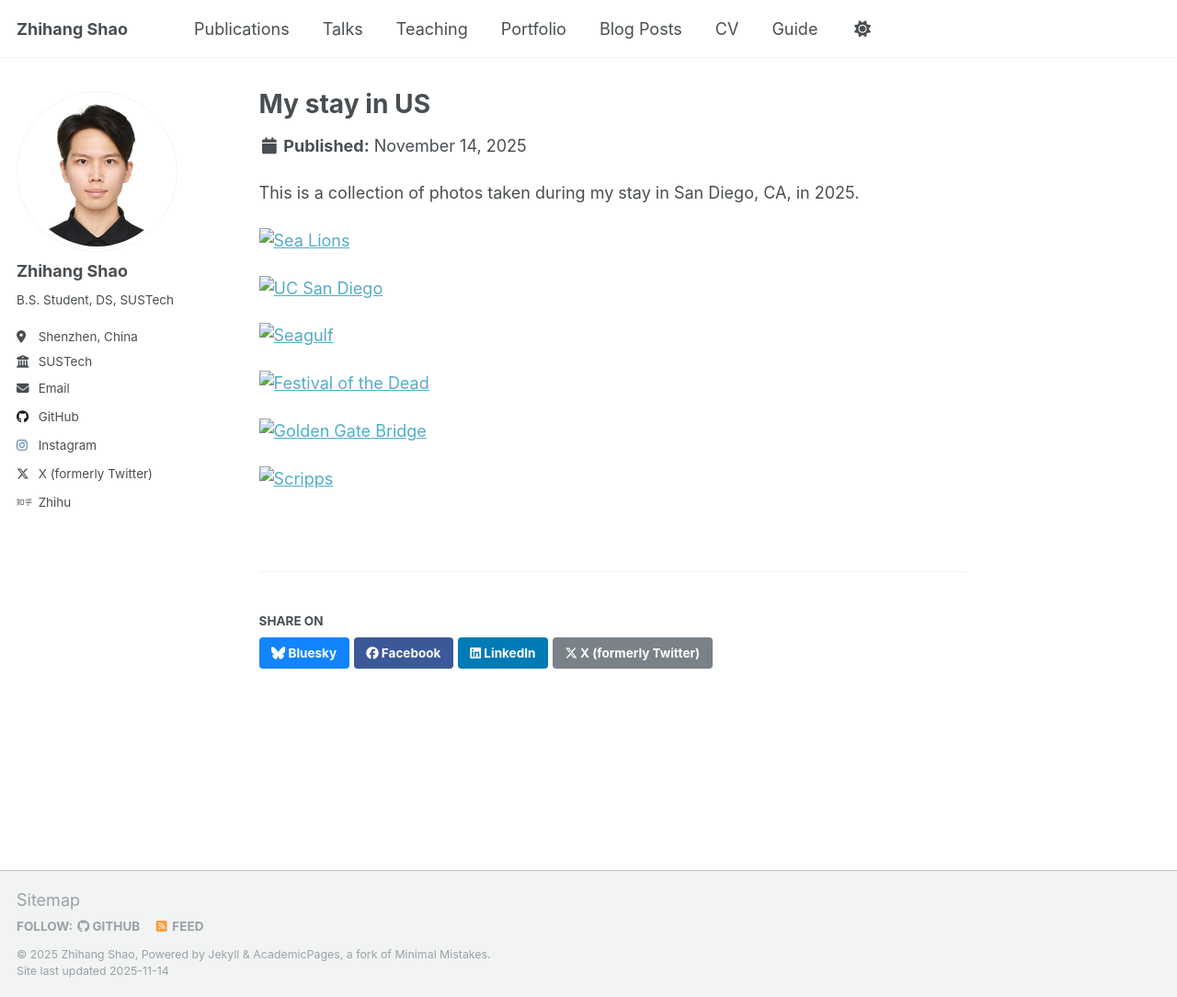
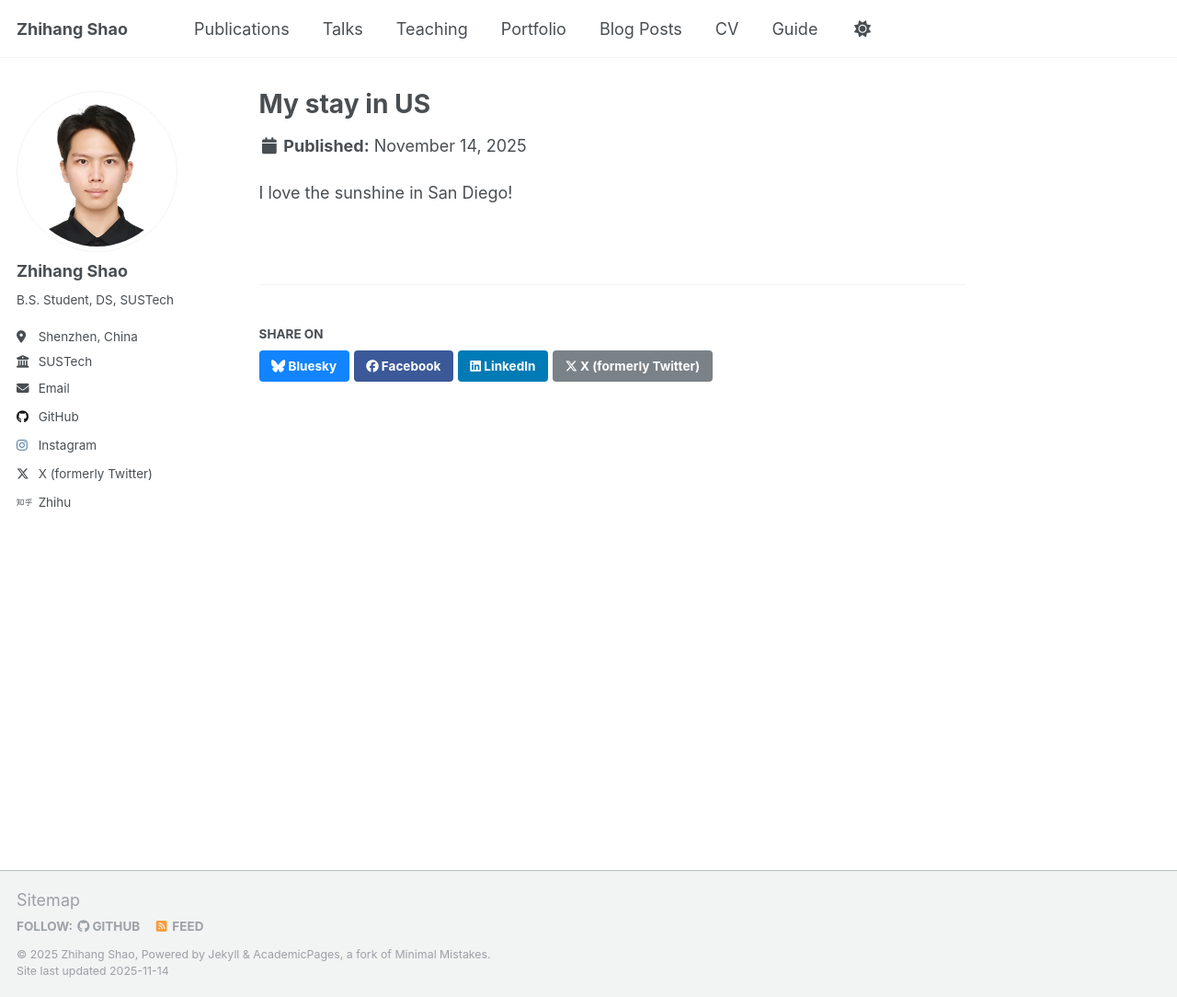
Before and after one commit to zhihang344/zhihang344.github.io, a Jekyll site: the page built from _portfolio/portfolio-1.md, in a window 1280 px wide and 1084 px high. Shown: the whole window at 92% size. Built offline with Jekyll 4.4.1, drawn with Linux system fonts in a browser that asks for light colours.

```diff
--- a/_portfolio/portfolio-1.md
+++ b/_portfolio/portfolio-1.md
@@ -1,19 +1,7 @@
 ---
 title: "My stay in US"
-excerpt: "Visiting quarter at UC San Diego <br/><img src='/images/US/3.jpg'>"
+excerpt: "Visiting quarter at UC San Diego <br/><img src='/images/US/6.jpg'> <br/><img src='/images/US/5.jpg'>"
 collection: portfolio
 ---
 
-This is a collection of photos taken during my stay in San Diego, CA, in 2025.
-
-![Sea Lions](../images/US/1.jpg)
-
-![UC San Diego](../images/US/2.jpg)
-
-![Seagulf](../images/US/3.jpg)
-
-![Festival of the Dead](../images/US/4.jpg)
-
-![Golden Gate Bridge](../images/US/5.jpg)
-
-![Scripps](../images/US/6.jpg)
+I love the sunshine in San Diego!
```
